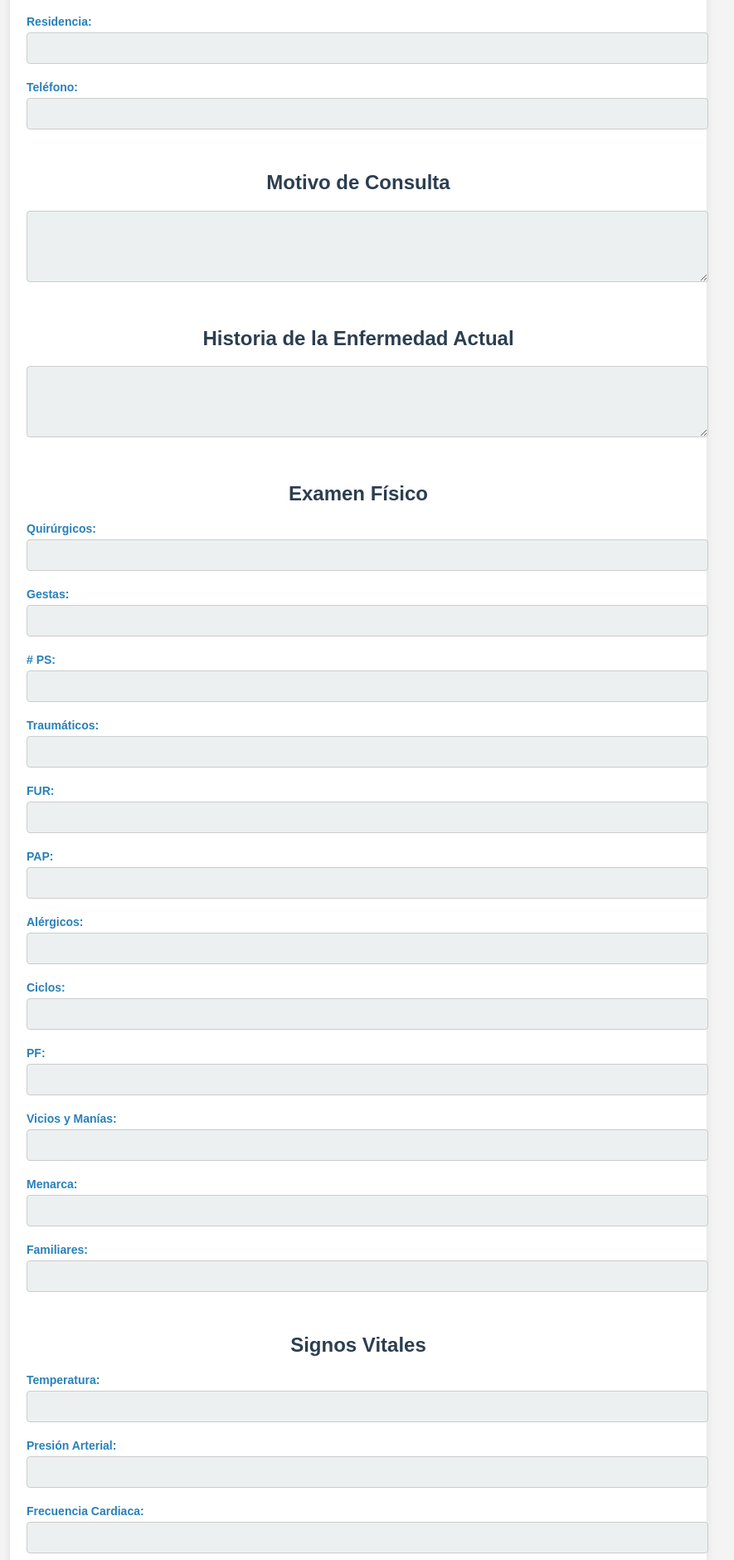
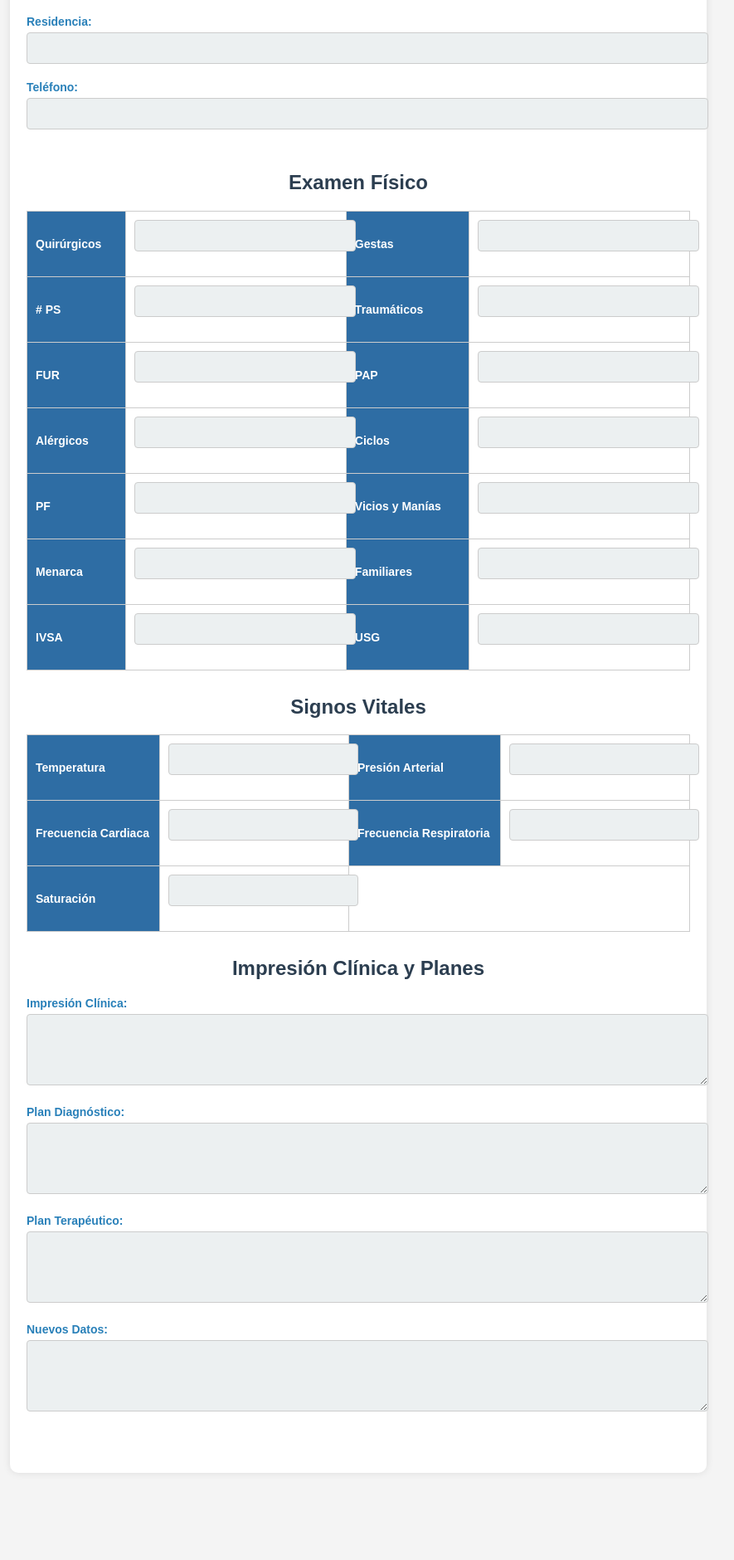
Before and after one commit to Kozukiannd/historial-clinico, a Django app: page / in a window 1280 px wide. Shown: the part 482-2362 px from the top of the page at 83% size, without its empty margins (208-1093 px from the left). After the commit the page ends 2183 px from the top, so only its background shows below. Run offline with Django 3.2, Linux system fonts and the light colour scheme.

Commit message:
Cambie el HTML para la página.

```diff
--- a/blog/templates/blog/post_list.html
+++ b/blog/templates/blog/post_list.html
@@ -76,6 +76,27 @@
         .search-container button:hover {
             background-color: #204d74;
         }
+
+        table {
+            width: 100%;
+            border-collapse: collapse;
+            margin-bottom: 20px;
+        }
+
+        table, th, td {
+            border: 1px solid #ccc;
+        }
+
+        th, td {
+            padding: 10px;
+            text-align: left;
+            font-size: 14px;
+        }
+
+        th {
+            background-color: #2e6da4;
+            color: #fff;
+        }
     </style>
 </head>
 <body>
@@ -94,7 +115,6 @@
         <!-- Datos Personales -->
         <div class="section">
             <h2 style="color:#2c3e50;">Datos Personales</h2>
-
             <label for="nombre" style="color:#2980b9;">Nombre:</label>
             <input type="text" id="nombre" name="nombre" style="background-color:#ecf0f1;">
 
@@ -108,77 +128,78 @@
             <input type="text" id="telefono" name="telefono" style="background-color:#ecf0f1;">
         </div>
 
-        <!-- Motivo de Consulta -->
-        <div class="section">
-            <h2 style="color:#2c3e50;">Motivo de Consulta</h2>
-            <textarea id="motivo" name="motivo" rows="4" style="background-color:#ecf0f1;"></textarea>
-        </div>
-
-        <!-- Historia de la Enfermedad Actual -->
-        <div class="section">
-            <h2 style="color:#2c3e50;">Historia de la Enfermedad Actual</h2>
-            <textarea id="historia" name="historia" rows="4" style="background-color:#ecf0f1;"></textarea>
-        </div>
-
         <!-- Examen Físico -->
         <div class="section">
             <h2 style="color:#2c3e50;">Examen Físico</h2>
 
-            <label for="quirurgicos" style="color:#2980b9;">Quirúrgicos:</label>
-            <input type="text" id="quirurgicos" name="quirurgicos" style="background-color:#ecf0f1;">
-
-            <label for="gestas" style="color:#2980b9;">Gestas:</label>
-            <input type="text" id="gestas" name="gestas" style="background-color:#ecf0f1;">
-
-            <label for="ps" style="color:#2980b9;"># PS:</label>
-            <input type="text" id="ps" name="ps" style="background-color:#ecf0f1;">
-
-            <label for="traumaticos" style="color:#2980b9;">Traumáticos:</label>
-            <input type="text" id="traumaticos" name="traumaticos" style="background-color:#ecf0f1;">
-
-            <label for="fur" style="color:#2980b9;">FUR:</label>
-            <input type="text" id="fur" name="fur" style="background-color:#ecf0f1;">
-
-            <label for="pap" style="color:#2980b9;">PAP:</label>
-            <input type="text" id="pap" name="pap" style="background-color:#ecf0f1;">
-
-            <label for="alergicos" style="color:#2980b9;">Alérgicos:</label>
-            <input type="text" id="alergicos" name="alergicos" style="background-color:#ecf0f1;">
-
-            <label for="ciclos" style="color:#2980b9;">Ciclos:</label>
-            <input type="text" id="ciclos" name="ciclos" style="background-color:#ecf0f1;">
-
-            <label for="pf" style="color:#2980b9;">PF:</label>
-            <input type="text" id="pf" name="pf" style="background-color:#ecf0f1;">
-
-            <label for="vicios" style="color:#2980b9;">Vicios y Manías:</label>
-            <input type="text" id="vicios" name="vicios" style="background-color:#ecf0f1;">
-
-            <label for="menarca" style="color:#2980b9;">Menarca:</label>
-            <input type="text" id="menarca" name="menarca" style="background-color:#ecf0f1;">
-
-            <label for="familiar" style="color:#2980b9;">Familiares:</label>
-            <input type="text" id="familiar" name="familiar" style="background-color:#ecf0f1;">
+            <table>
+                <tr>
+                    <th>Quirúrgicos</th>
+                    <td><input type="text" style="width:100%; background-color:#ecf0f1;"></td>
+                    <th>Gestas</th>
+                    <td><input type="text" style="width:100%; background-color:#ecf0f1;"></td>
+                </tr>
+                <tr>
+                    <th># PS</th>
+                    <td><input type="text" style="width:100%; background-color:#ecf0f1;"></td>
+                    <th>Traumáticos</th>
+                    <td><input type="text" style="width:100%; background-color:#ecf0f1;"></td>
+                </tr>
+                <tr>
+                    <th>FUR</th>
+                    <td><input type="text" style="width:100%; background-color:#ecf0f1;"></td>
+                    <th>PAP</th>
+                    <td><input type="text" style="width:100%; background-color:#ecf0f1;"></td>
+                </tr>
+                <tr>
+                    <th>Alérgicos</th>
+                    <td><input type="text" style="width:100%; background-color:#ecf0f1;"></td>
+                    <th>Ciclos</th>
+                    <td><input type="text" style="width:100%; background-color:#ecf0f1;"></td>
+                </tr>
+                <tr>
+                    <th>PF</th>
+                    <td><input type="text" style="width:100%; background-color:#ecf0f1;"></td>
+                    <th>Vicios y Manías</th>
+                    <td><input type="text" style="width:100%; background-color:#ecf0f1;"></td>
+                </tr>
+                <tr>
+                    <th>Menarca</th>
+                    <td><input type="text" style="width:100%; background-color:#ecf0f1;"></td>
+                    <th>Familiares</th>
+                    <td><input type="text" style="width:100%; background-color:#ecf0f1;"></td>
+                </tr>
+                <tr>
+                    <th>IVSA</th>
+                    <td><input type="text" style="width:100%; background-color:#ecf0f1;"></td>
+                    <th>USG</th>
+                    <td><input type="text" style="width:100%; background-color:#ecf0f1;"></td>
+                </tr>
+            </table>
         </div>
 
         <!-- Signos Vitales -->
         <div class="section">
             <h2 style="color:#2c3e50;">Signos Vitales</h2>
 
-            <label for="temperatura" style="color:#2980b9;">Temperatura:</label>
-            <input type="text" id="temperatura" name="temperatura" style="background-color:#ecf0f1;">
-
-            <label for="presion" style="color:#2980b9;">Presión Arterial:</label>
-            <input type="text" id="presion" name="presion" style="background-color:#ecf0f1;">
-
-            <label for="fc" style="color:#2980b9;">Frecuencia Cardiaca:</label>
-            <input type="text" id="fc" name="fc" style="background-color:#ecf0f1;">
-
-            <label for="fr" style="color:#2980b9;">Frecuencia Respiratoria:</label>
-            <input type="text" id="fr" name="fr" style="background-color:#ecf0f1;">
-
-            <label for="saturacion" style="color:#2980b9;">Saturación:</label>
-            <input type="text" id="saturacion" name="saturacion" style="background-color:#ecf0f1;">
+            <table>
+                <tr>
+                    <th>Temperatura</th>
+                    <td><input type="text" style="width:100%; background-color:#ecf0f1;"></td>
+                    <th>Presión Arterial</th>
+                    <td><input type="text" style="width:100%; background-color:#ecf0f1;"></td>
+                </tr>
+                <tr>
+                    <th>Frecuencia Cardiaca</th>
+                    <td><input type="text" style="width:100%; background-color:#ecf0f1;"></td>
+                    <th>Frecuencia Respiratoria</th>
+                    <td><input type="text" style="width:100%; background-color:#ecf0f1;"></td>
+                </tr>
+                <tr>
+                    <th>Saturación</th>
+                    <td><input type="text" style="width:100%; background-color:#ecf0f1;"></td>
+                </tr>
+            </table>
         </div>
 
         <!-- Impresión Clínica y Planes -->
```
